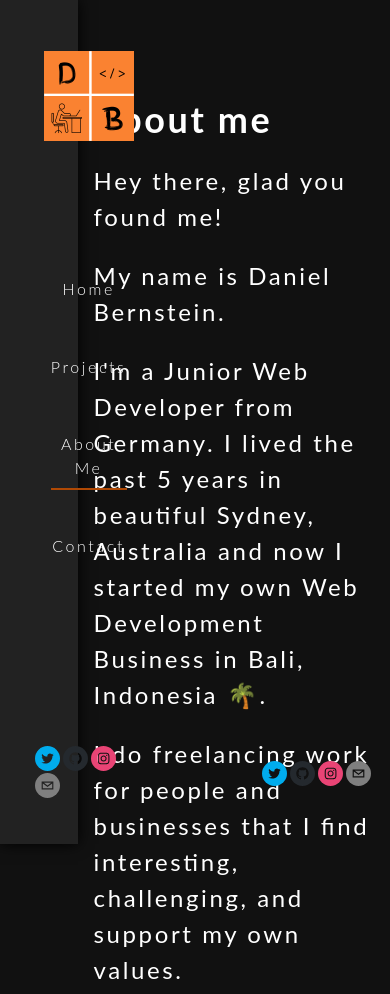
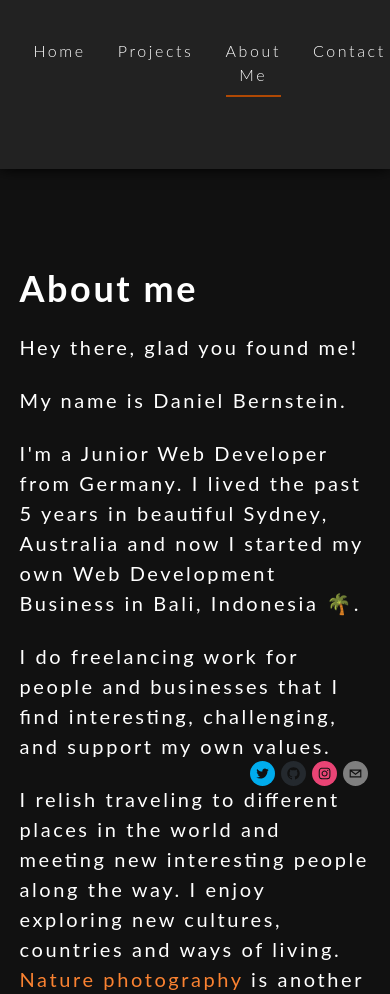
Before and after one commit to drood87/danibernstein.com, a Gatsby site: page /about in a window 390 px wide. Shown: the top 994 px of the page. Built offline with nearby package versions, Linux system fonts and the light colour scheme; Gatsby itself is replaced by a stand-in of ours.

Commit message:
giant-desktop media queries for layout

```diff
--- a/package.json
+++ b/package.json
@@ -22,7 +22,11 @@
     "react-helmet": "^5.2.1",
     "react-scrollbar": "^0.5.6",
     "react-social-icons": "^4.1.0",
-    "styled-components": "^4.3.1"
+    "react-typography": "^0.16.19",
+    "styled-components": "^4.3.1",
+    "typography": "^0.16.19",
+    "typography-breakpoint-constants": "^0.16.19",
+    "typography-plugin-code": "^0.16.19"
   },
   "devDependencies": {
     "eslint": "^5.16.0",
--- /dev/null
+++ b/src/components/breakpoints.js
@@ -0,0 +1,23 @@
+/* eslint-disable import/prefer-default-export */
+// eslint-disable-next-line no-unused-vars
+import styled, { css } from 'styled-components';
+
+const sizes = {
+  giant: 1170,
+  desktop: 960,
+  tablet: 768,
+  phone: 376,
+};
+
+export const media = Object.keys(sizes).reduce((accumulator, label) => {
+  const emSize = sizes[label] / 16;
+  accumulator[label] = (...args) => css`
+    @media (max-width: ${emSize}em) {
+      ${css(
+    // @ts-ignore
+    ...args,
+  )}
+    }
+  `;
+  return accumulator;
+}, {});
--- a/src/components/header.js
+++ b/src/components/header.js
@@ -1,3 +1,5 @@
+// @ts-nocheck
+/* eslint-disable no-unused-vars */
 import { Link, StaticQuery, graphql } from 'gatsby';
 import PropTypes from 'prop-types';
 import React from 'react';
@@ -6,6 +8,7 @@ import styled from 'styled-components';
 // @ts-ignore
 import logo from '../images/logo.png';
 import Socials from './socials';
+import { media } from './breakpoints';
 
 const SiteHeader = styled.header`
   display: flex;
@@ -18,6 +21,13 @@ const SiteHeader = styled.header`
   padding: 1.45rem 1.0875rem;
   position: fixed;
   z-index: 1;
+
+  ${media.desktop`
+    display: block;
+    position: relative;
+    max-width: 100vw;
+    height: 20vh;
+  `}
 `;
 
 const NavWrapper = styled.div`
@@ -27,6 +37,12 @@ const NavWrapper = styled.div`
   margin: 0 auto;
   padding: 1.45rem 1.0875rem;
   justify-content: space-between;
+
+  ${media.desktop`
+    flex-direction: row;
+    padding: 0;
+    justify-content: space-between;
+  `}
 
   h1 {
     margin: 0;
@@ -38,6 +54,10 @@ const NavUlList = styled.nav`
   flex-direction: column;
   align-items: center;
 
+  ${media.desktop`
+      flex-direction: row;
+  `}
+
   ul {
     display: flex;
     flex-direction: column;
@@ -46,6 +66,11 @@ const NavUlList = styled.nav`
     flex: 1;
     margin: 0 0 4rem 0;
     padding: 0;
+
+    ${media.desktop`
+      flex-direction: row;
+      margin: 0;
+  `}
   }
 
   li {
@@ -53,6 +78,10 @@ const NavUlList = styled.nav`
     padding: 1rem;
     text-align: center;
     font-weight: 300;
+
+    ${media.desktop`
+      margin-bottom: 1.7rem;
+    `}
 
     > a:link,
     > a:visited {
@@ -86,6 +115,10 @@ const NavUlList = styled.nav`
 
 const SocialWrap = styled.div`
   justify-self: flex-end;
+
+  ${media.desktop`
+    display: none;
+  `}
 `;
 
 const Header = ({ menuLinks }) => (
--- a/src/components/layout.css
+++ b/src/components/layout.css
@@ -380,7 +380,7 @@ p {
 	padding-right: 0;
 	padding-top: 0;
 	margin-bottom: 1.45rem;
-	font-size: 24px;
+	font-size: 20px;
 }
 figure {
 	margin-left: 0;
@@ -619,7 +619,7 @@ a {
 	color: #fa8231;
 	text-decoration: none;
 }
-@media only screen and (max-width: 480px) {
+@media only screen and (max-width: 1160px) {
 	html {
 		font-size: 100%;
 	}
--- a/src/components/layout.js
+++ b/src/components/layout.js
@@ -1,3 +1,4 @@
+// @ts-nocheck
 import React from 'react';
 import PropTypes from 'prop-types';
 import { graphql, StaticQuery } from 'gatsby';
@@ -5,17 +6,31 @@ import styled from 'styled-components';
 
 import Header from './header';
 import Socials from './socials';
+import { media } from './breakpoints';
 import './layout.css';
 
 const BodyContainer = styled.div`
   position: relative;
   margin-left: 20vw;
+
+  ${media.desktop`
+    margin: 0 auto;
+
+  `}
 `;
 
 const SocialWrapper = styled.div`
+  ${media.giant`
+    display: none;
+  `}
+
+  ${media.desktop`
+  display: block;
   position: fixed;
   right: 1rem;
   top: 90%;
+
+  `}
 `;
 
 const StyledFooter = styled.footer`
@@ -25,6 +40,11 @@ const StyledFooter = styled.footer`
   margin-left: auto;
   margin-right: auto;
   padding-left: 5%;
+
+  ${media.desktop`
+    margin: 0 auto;
+    text-align: center;
+  `}
 `;
 
 const Main = styled.main`
@@ -32,6 +52,15 @@ const Main = styled.main`
   margin: 0 auto 60px;
   min-height: 70vh;
   padding: 100px 5% 80px;
+
+  ${media.desktop`
+    margin: 0 auto;
+    padding: 10rem;
+  `}
+
+  ${media.tablet`
+    padding: 100px 5% 80px;
+  `}
 `;
 
 const Layout = ({ children }) => (
--- a/src/components/socials.js
+++ b/src/components/socials.js
@@ -3,7 +3,7 @@ import { SocialIcon } from 'react-social-icons';
 import PropTypes from 'prop-types';
 // import styled from 'styled-components';
 
-const iconStyle = { marginRight: '3px', height: 25, width: 25 };
+const iconStyle = { marginRight: '6px', height: 25, width: 25 };
 
 const Socials = ({ socialIcons }) => (
   <div>
--- a/src/pages/about.js
+++ b/src/pages/about.js
@@ -44,8 +44,8 @@ export default class about extends Component {
             CrossFit
           </a>
           {' '}
-          and challenge myself everyday anew.I&apos;m a big adherent in clean eating and the positive effects on the
-          body it goes along with. body.
+          and challenge myself everyday anew. I&apos;m a big adherent in clean eating and the positive effects on the
+          body it goes along with.
         </p>
         <p>
           I love all things Marvel and am a massive MCU nerd and a big fan of RDJ. I also enjoy playing video games
```
Also changed, not shown: src/utils/typography.js (added, +46 -0 lines), 1 other file.
